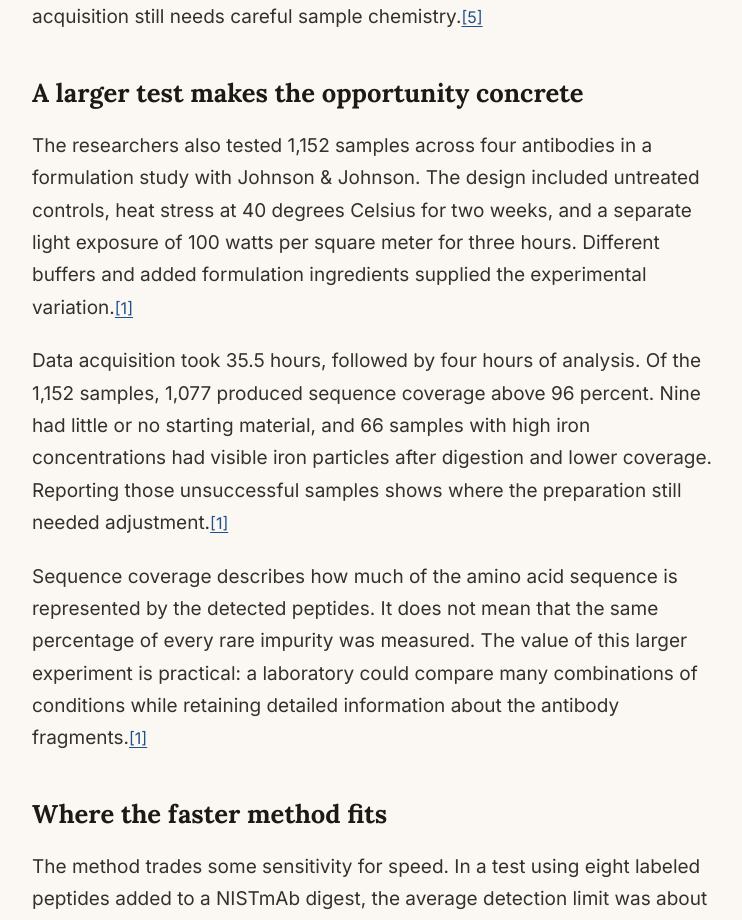
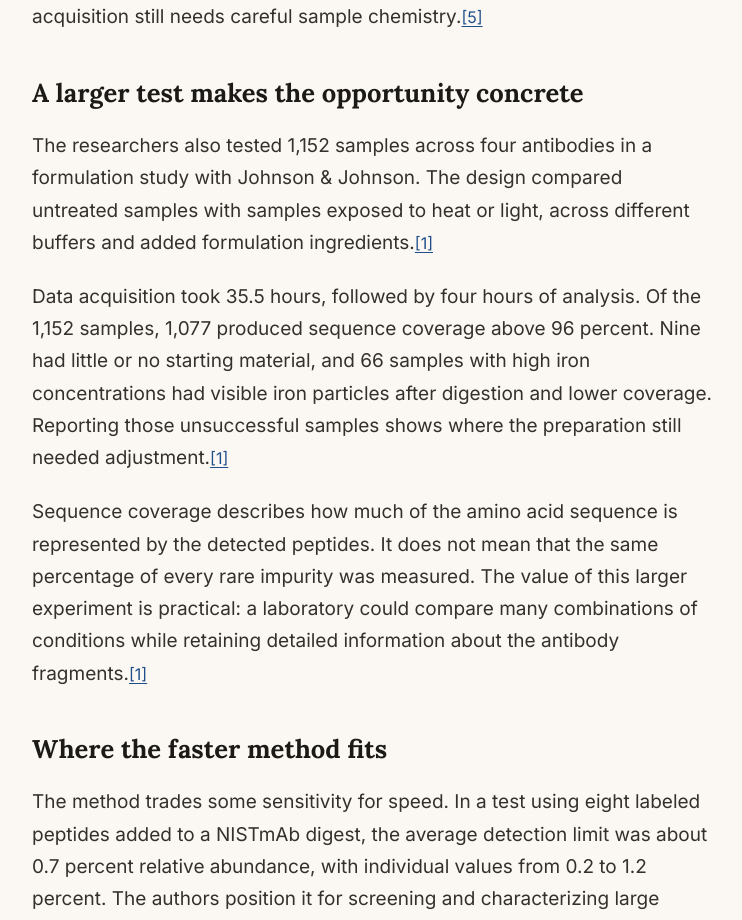
Before and after one commit to edorfanini00/peptidedigest, a Next.js app: page /rapid-peptide-mapping-antibodies-direct-infusion in a window 1280 px wide. Shown: the part 4580-5500 px from the top of the page, without its empty margins (268-1010 px from the left). Built offline with nearby package versions, Linux system fonts and the light colour scheme.

Commit message:
Narrow antibody study exposure example to supported comparison

```diff
--- a/app/rapid-peptide-mapping-antibodies-direct-infusion/story.ts
+++ b/app/rapid-peptide-mapping-antibodies-direct-infusion/story.ts
@@ -48,7 +48,7 @@ export const story: NewsroomStory = {
       "title": "A larger test makes the opportunity concrete",
       "id": "larger-test",
       "paragraphs": [
-        "The researchers also tested 1,152 samples across four antibodies in a formulation study with Johnson & Johnson. The design included untreated controls, heat stress at 40 degrees Celsius for two weeks, and a separate light exposure of 100 watts per square meter for three hours. Different buffers and added formulation ingredients supplied the experimental variation.[1]",
+        "The researchers also tested 1,152 samples across four antibodies in a formulation study with Johnson & Johnson. The design compared untreated samples with samples exposed to heat or light, across different buffers and added formulation ingredients.[1]",
         "Data acquisition took 35.5 hours, followed by four hours of analysis. Of the 1,152 samples, 1,077 produced sequence coverage above 96 percent. Nine had little or no starting material, and 66 samples with high iron concentrations had visible iron particles after digestion and lower coverage. Reporting those unsuccessful samples shows where the preparation still needed adjustment.[1]",
         "Sequence coverage describes how much of the amino acid sequence is represented by the detected peptides. It does not mean that the same percentage of every rare impurity was measured. The value of this larger experiment is practical: a laboratory could compare many combinations of conditions while retaining detailed information about the antibody fragments.[1]"
       ]
```
